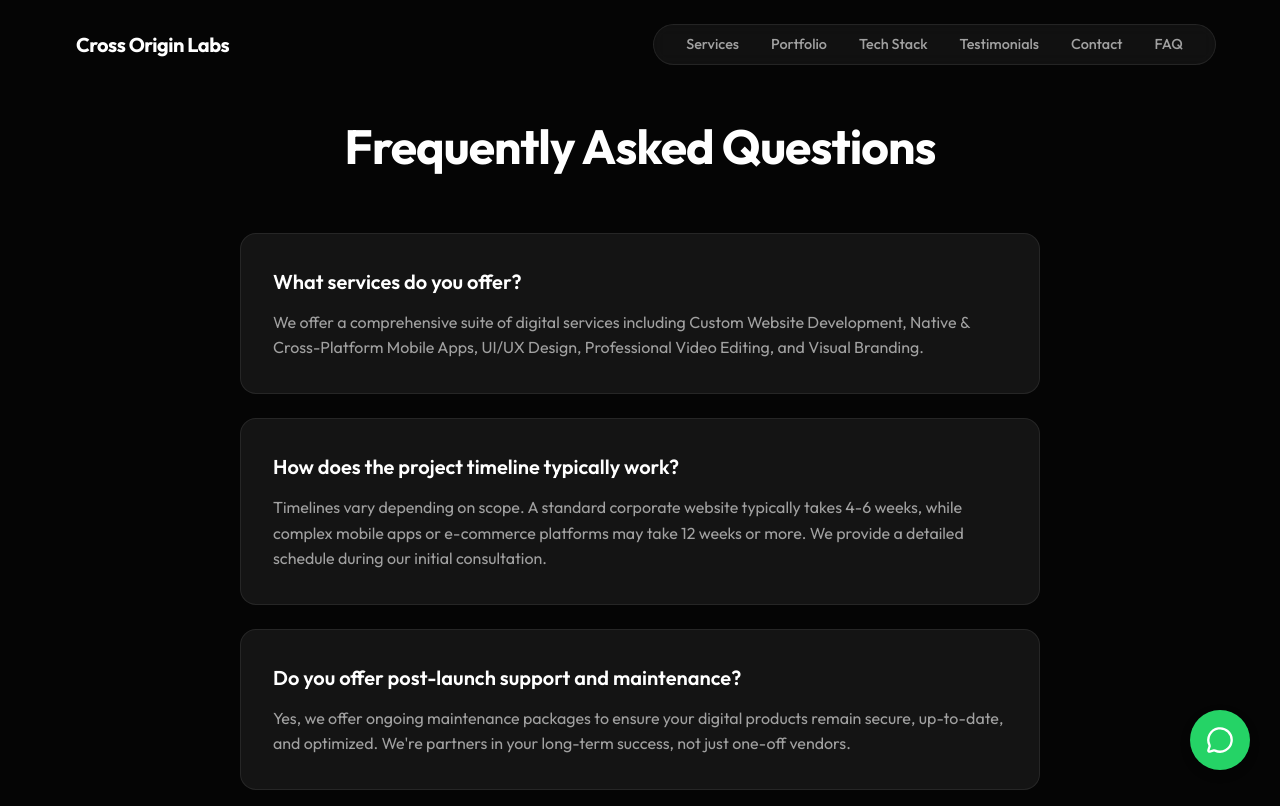
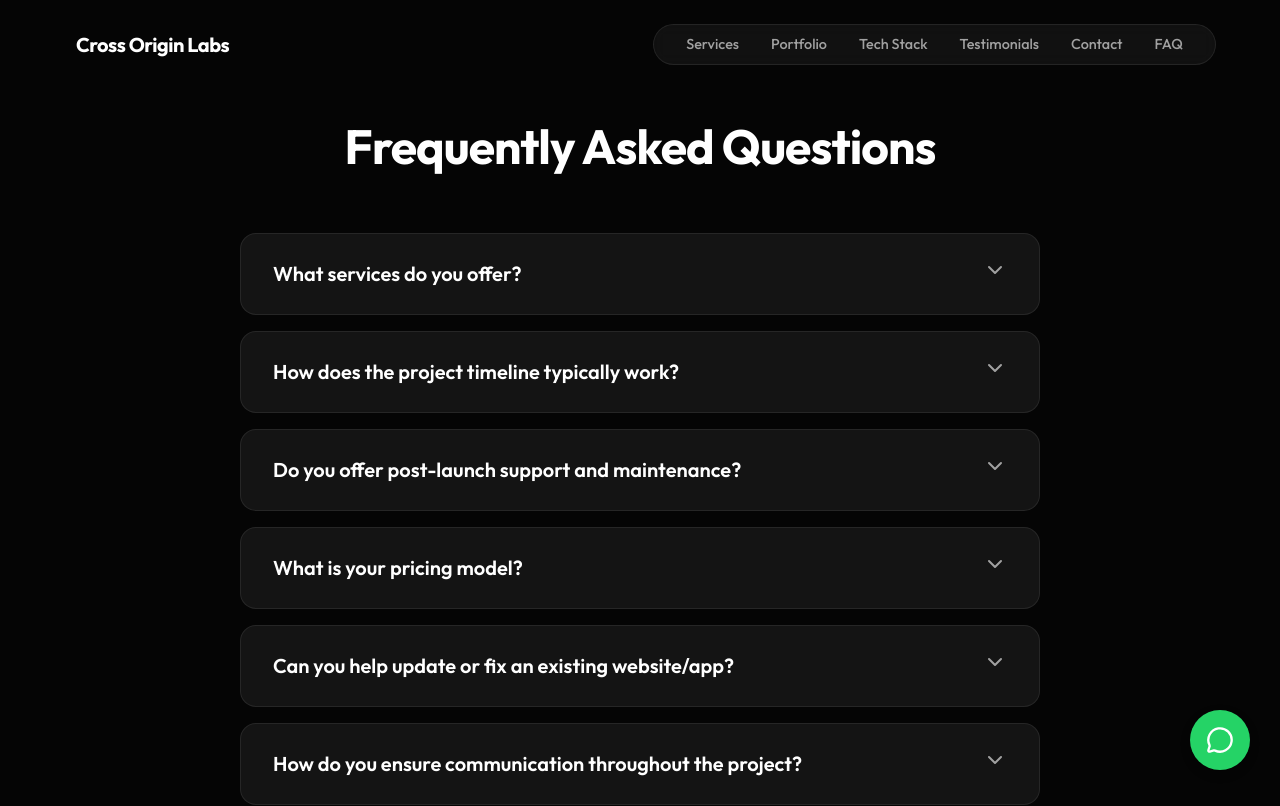
Before and after one commit to Sonu-Hansda/ArtisanLink, a React (Vite) app: page /faq in a window 1280 px wide. Shown: the top 806 px of the page. Built offline with nearby package versions, Linux system fonts and the light colour scheme.

Commit message:
add accordion

```diff
--- a/src/pages/FAQ.tsx
+++ b/src/pages/FAQ.tsx
@@ -1,9 +1,11 @@
-import React from 'react';
-import { motion } from 'framer-motion';
+import React, { useState } from 'react';
+import { motion, AnimatePresence } from 'framer-motion';
+import { ChevronDown } from 'lucide-react';
 import { content } from '../data/content';
-// Ensure you have content defined in your data file, or update the interface if needed.
 
 export const FAQ: React.FC = () => {
+    const [expandedIndex, setExpandedIndex] = useState<number | null>(null);
+
     return (
         <div className="container" style={{ padding: '120px 20px', minHeight: '80vh' }}>
             <motion.div
@@ -15,8 +17,11 @@ export const FAQ: React.FC = () => {
                 <h1 className="section-title">{content.faq.title}</h1>
             </motion.div>
 
-            <div style={{ maxWidth: '800px', margin: '0 auto', display: 'flex', flexDirection: 'column', gap: '24px' }}>
-                {content.faq.items.map((item, index) => (
+            <div style={{ maxWidth: '800px', margin: '0 auto', display: 'flex', flexDirection: 'column', gap: '16px' }}>
+                {content.faq.items.map((item, index) => {
+                    const isOpen = expandedIndex === index;
+
+                    return (
                         <motion.div
                             key={index}
                             initial={{ opacity: 0, y: 10 }}
@@ -25,18 +30,55 @@ export const FAQ: React.FC = () => {
                             style={{
                                 background: 'var(--bg-card)',
                                 border: '1px solid var(--border-subtle)',
-                            padding: '32px',
                                 borderRadius: '16px',
+                                overflow: 'hidden',
+                                cursor: 'pointer'
                             }}
+                            onClick={() => setExpandedIndex(isOpen ? null : index)}
                         >
-                        <h3 style={{ color: 'var(--text-primary)', marginBottom: '12px', fontSize: '1.25rem', fontWeight: 600 }}>
+                            <div style={{
+                                padding: '24px 32px',
+                                display: 'flex',
+                                justifyContent: 'space-between',
+                                alignItems: 'center',
+                                gap: '16px'
+                            }}>
+                                <h3 style={{
+                                    color: isOpen ? 'var(--accent-lime)' : 'var(--text-primary)',
+                                    fontSize: '1.25rem',
+                                    fontWeight: 600,
+                                    margin: 0,
+                                    transition: 'color 0.3s'
+                                }}>
                                     {item.question}
                                 </h3>
-                        <p style={{ color: 'var(--text-secondary)', lineHeight: '1.6' }}>
+                                <motion.div
+                                    animate={{ rotate: isOpen ? 180 : 0 }}
+                                    transition={{ duration: 0.3 }}
+                                >
+                                    <ChevronDown size={24} color={isOpen ? 'var(--accent-lime)' : 'var(--text-secondary)'} />
+                                </motion.div>
+                            </div>
+
+                            <AnimatePresence>
+                                {isOpen && (
+                                    <motion.div
+                                        initial={{ height: 0, opacity: 0 }}
+                                        animate={{ height: 'auto', opacity: 1 }}
+                                        exit={{ height: 0, opacity: 0 }}
+                                        transition={{ duration: 0.3, ease: 'easeInOut' }}
+                                    >
+                                        <div style={{ padding: '0 32px 32px 32px' }}>
+                                            <p style={{ color: 'var(--text-secondary)', lineHeight: '1.6', margin: 0 }}>
                                                 {item.answer}
                                             </p>
+                                        </div>
                                     </motion.div>
-                ))}
+                                )}
+                            </AnimatePresence>
+                        </motion.div>
+                    );
+                })}
             </div>
         </div>
     );
```
Lines whose indentation alone changed are shown as unchanged.
